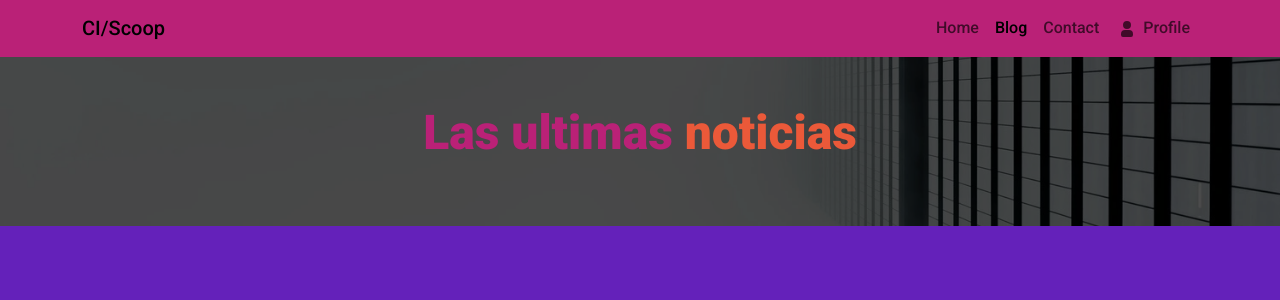
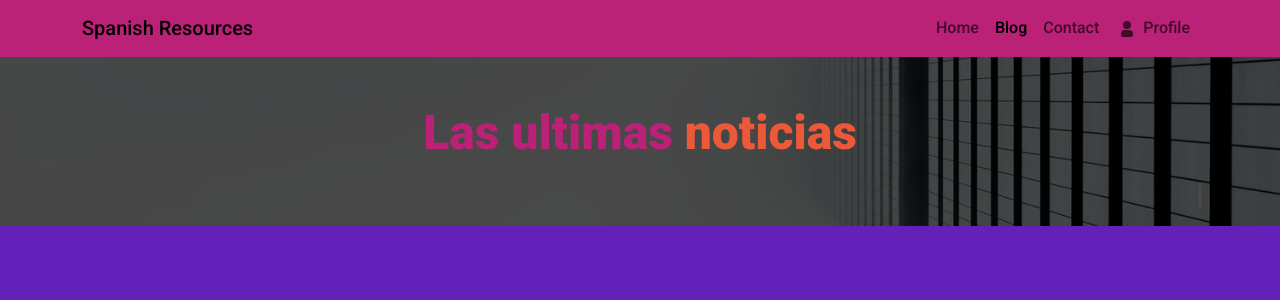
Before and after one commit to LidiaMorejudo/spanresources, a Flask app: page /blog in a window 1280 px wide. Shown: the top 300 px of the page. Run offline with Flask 3, Linux system fonts and the light colour scheme.

Commit message:
Added name of webpage to the navbar

```diff
--- a/spanresources/templates/navbar.html
+++ b/spanresources/templates/navbar.html
@@ -1,6 +1,6 @@
 <nav class="navbar navbar-expand-lg fixed-top">
   <div class="container">
-    <a class="navbar-brand" href="{{ url_for('home') }}">CI/Scoop</a>
+    <a class="navbar-brand" href="{{ url_for('home') }}">Spanish Resources</a>
     <button
       class="navbar-toggler"
       type="button"
```
